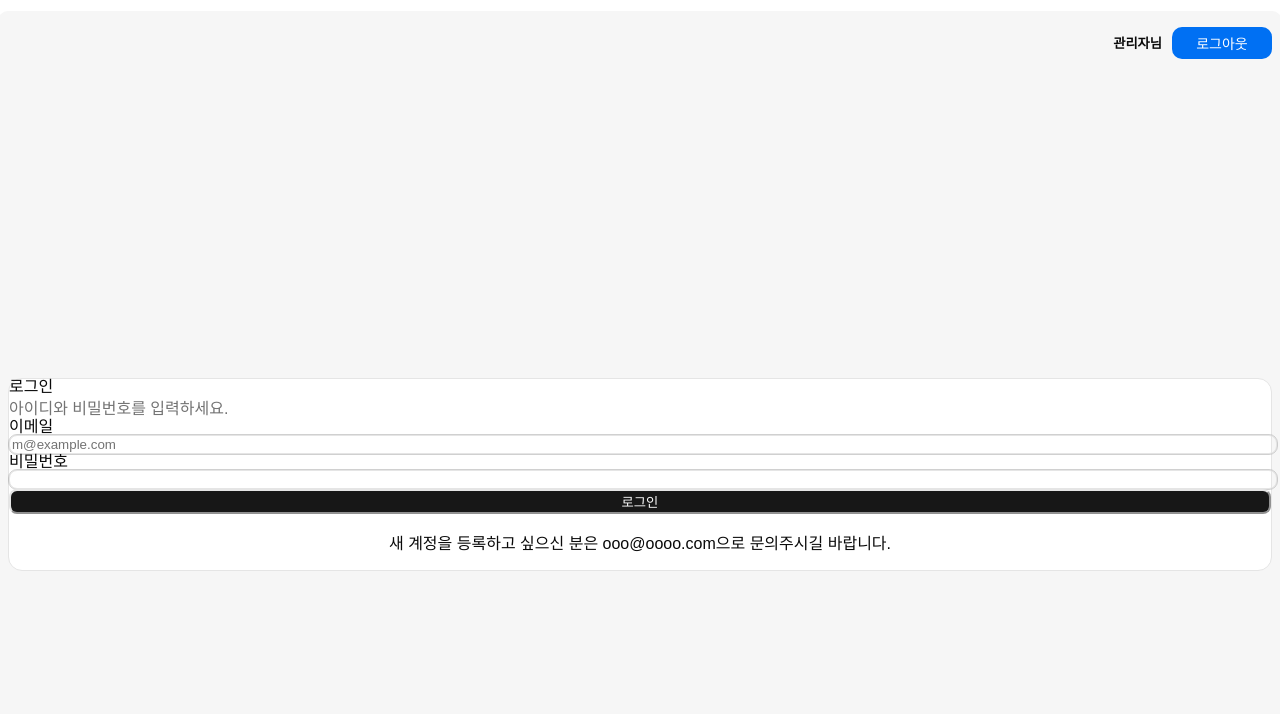
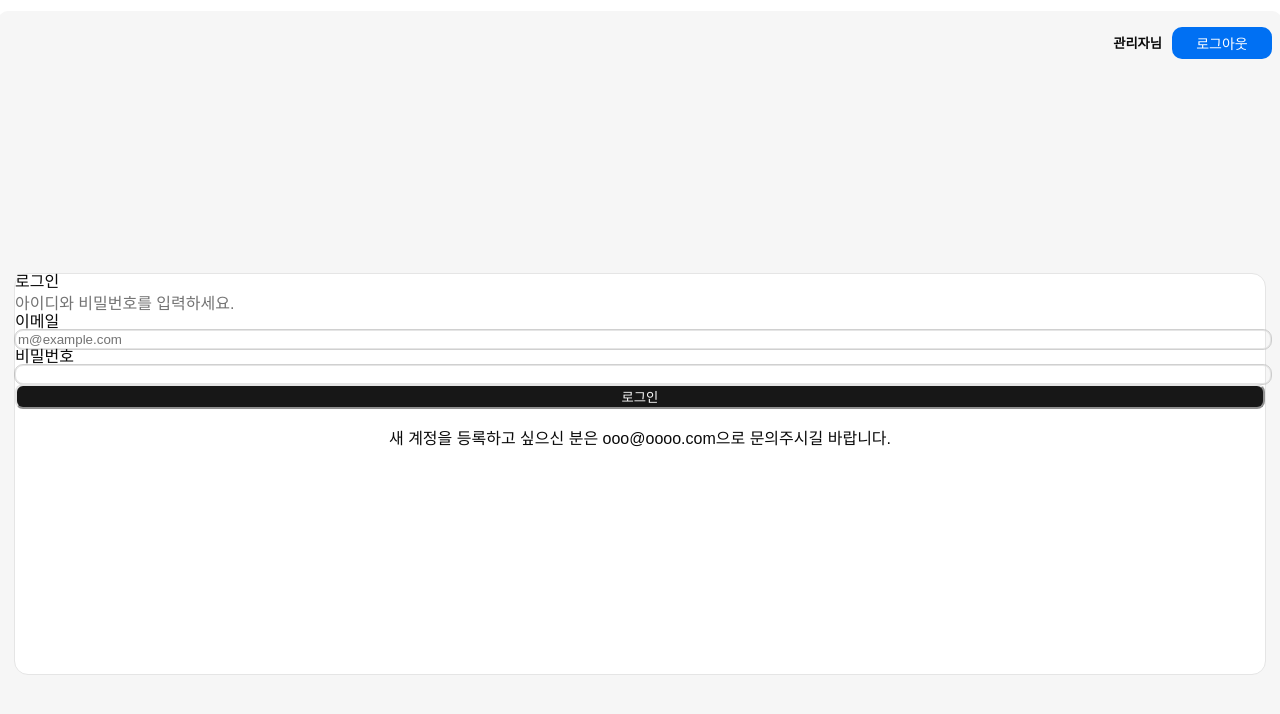
Before and after one commit to Kernel360/KUNI_2thecore_frontend, a Next.js app: page /login in a window 1280 px wide. Shown: the top 714 px of the page. Built offline with nearby package versions, Linux system fonts and the light colour scheme.

Commit message:
feat: login 페이지 수정

```diff
--- a/src/app/login/page.tsx
+++ b/src/app/login/page.tsx
@@ -11,15 +11,17 @@ import {
 import { Input } from '@/components/ui/input';
 import { Label } from '@/components/ui/label';
 
-export default function LogInPage() {
+export default function Login() {
   return (
     <div className="flex justify-center items-center h-screen">
-      <Card className="w-full max-w-sm">
-        <CardHeader>
-          <CardTitle>로그인</CardTitle>
-          <CardDescription>아이디와 비밀번호를 입력하세요.</CardDescription>
+      <Card className="w-[1250px] max-w-sm h-[400px] flex flex-col">
+        {/* Card의 각 섹션 사이에 gap을 주고 싶으면 여기에 gap 추가 */}
+        <div className="flex flex-col h-full gap-12 flex-1">
+          <CardHeader className="flex flex-col gap-4">
+            <CardTitle className="flex flex-col gap-4">로그인</CardTitle>
+            <CardDescription  className="flex flex-col gap-4">아이디와 비밀번호를 입력하세요.</CardDescription>
           </CardHeader>
-        <CardContent>
+          <CardContent className="flex flex-col gap-4">
             <form>
               <div className="flex flex-col gap-6">
                 <div className="grid gap-2">
@@ -40,14 +42,15 @@ export default function LogInPage() {
               </div>
             </form>
           </CardContent>
-        <CardFooter className="flex-col gap-2">
-          <Button type="submit" className="w-full">
+          <CardFooter className="flex flex-col gap-2">
+            <Button type="submit" className="w-full flex flex-col gap-4">
               로그인
             </Button>
-          <p>
+            <p  className="flex flex-col gap-4">
               새 계정을 등록하고 싶으신 분은 ooo@oooo.com으로 문의주시길 바랍니다.
             </p>
           </CardFooter>
+        </div>
       </Card>
     </div>
   );
```
Lines whose indentation alone changed are shown as unchanged.
